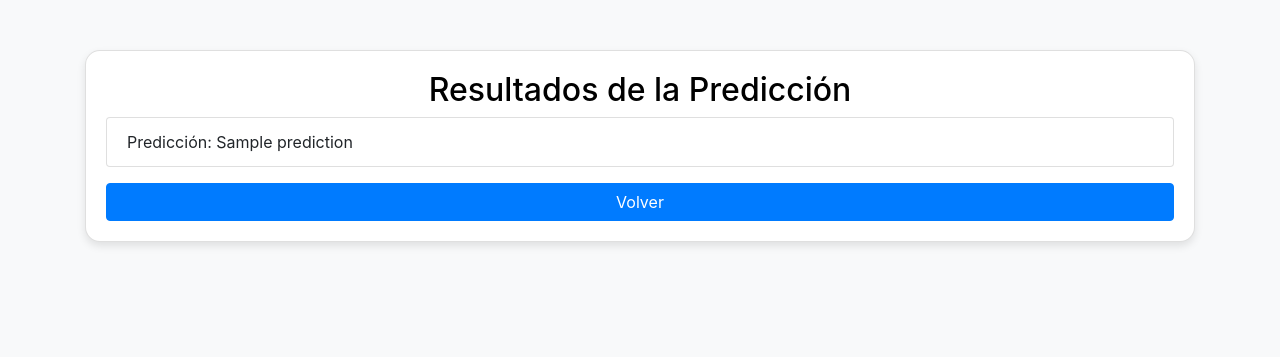
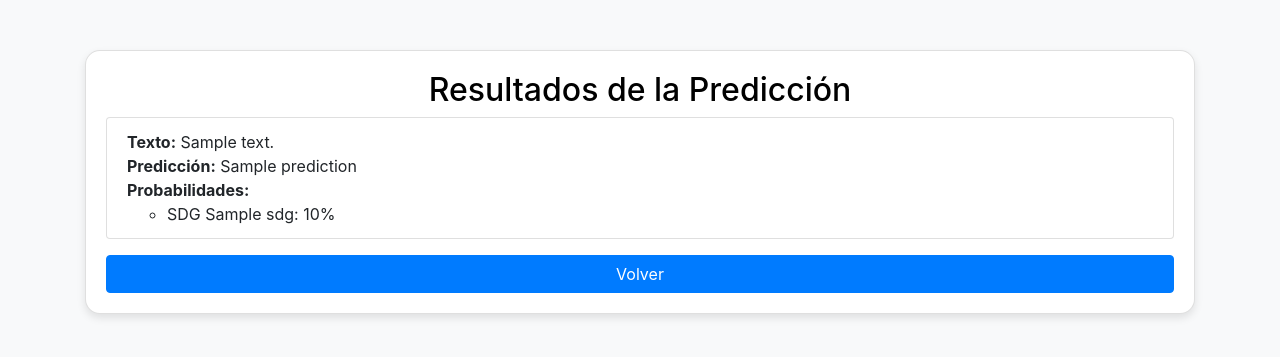
Before and after one commit to dgomezrey/Proy_BI_G38, a Flask app: template API_V/templates/result.html in a window 1280 px wide. Shown: the top 357 px of the page. Run offline with Flask 3, Linux system fonts and the light colour scheme; the template is opened without the code that fills it: most values are stand-ins (such as "Sample title", 1, 10 or a date in 2020); parts of the project's set-up code (start-up, migrations or seed data) failed here and were passed over; some libraries are stand-ins or nearby versions.

Commit message:
front mejorado

```diff
--- a/API_V/api.py
+++ b/API_V/api.py
@@ -15,7 +15,7 @@ app = Flask(__name__)
 def home():
     return render_template('index.html')
 
-# Endpoint 1: Predicción
+# Endpoint 1: Predicción con probabilidades
 @app.route('/predict_ui', methods=['POST'])
 def predict_ui():
     try:
@@ -26,15 +26,34 @@ def predict_ui():
         # Crear un DataFrame con los textos
         df = pd.DataFrame({"Textos_espanol": textos})
 
-        # Realizar predicciones
+        # Realizar predicciones usando la columna 'Textos_espanol'
         predictions = pipeline.predict(df['Textos_espanol'])
 
-        # Renderizar la página con las predicciones
-        return render_template('result.html', predictions=predictions)
+        # Asegurarse de que el modelo soporte 'predict_proba'
+        if hasattr(pipeline, 'predict_proba'):
+            probabilities = pipeline.predict_proba(df['Textos_espanol'])
+        else:
+            return jsonify({"error": "El modelo no soporta predict_proba"}), 400
+
+        # Asignar los SDG correspondientes a las probabilidades
+        sdg_labels = [3, 4, 5]
+        results = []
+        for i in range(len(predictions)):
+            prob_with_labels = [{"sdg": sdg_labels[j], "probability": probabilities[i][j]} for j in range(len(sdg_labels))]
+            results.append({
+                "text": textos[i],  # Agregar el texto original
+                "prediction": predictions[i],
+                "probabilities": prob_with_labels  # Probabilidades con los SDG asociados
+            })
+
+        # Renderizar la página con las predicciones y probabilidades
+        return render_template('result.html', predictions=results)
+
     except KeyError as e:
         return f"Error: no se encontró la clave {e.args[0]} en el formulario", 400
     except Exception as e:
         return jsonify({"error": str(e)}), 500
+
 
 
 
--- a/API_V/templates/result.html
+++ b/API_V/templates/result.html
@@ -20,6 +20,10 @@
         .list-group-item {
             background-color: #ffffff;
         }
+        .highlight {
+            font-weight: bold;
+            color: #007bff; /* Color azul para resaltar */
+        }
     </style>
 </head>
 <body>
@@ -28,8 +32,19 @@
             <div class="card-body">
                 <h2 class="text-center">Resultados de la Predicción</h2>
                 <ul class="list-group">
-                    {% for prediction in predictions %}
-                        <li class="list-group-item">Predicción: {{ prediction }}</li>
+                    {% for result in predictions %}
+                        <li class="list-group-item">
+                            <strong>Texto:</strong> {{ result.text }}<br>
+                            <strong>Predicción:</strong> {{ result.prediction }}<br>
+                            <strong>Probabilidades:</strong>
+                            <ul>
+                                {% for prob in result.probabilities %}
+                                    <li class="{% if prob.sdg == result.prediction %}highlight{% endif %}">
+                                        SDG {{ prob.sdg }}: {{ (prob.probability * 100)|round(2) }}%
+                                    </li>
+                                {% endfor %}
+                            </ul>
+                        </li>
                     {% endfor %}
                 </ul>
                 <a href="/" class="btn btn-primary mt-3 btn-block">Volver</a>
```
Also changed, not shown: API_V/templates/result_archivo.html (+19 -9 lines).
